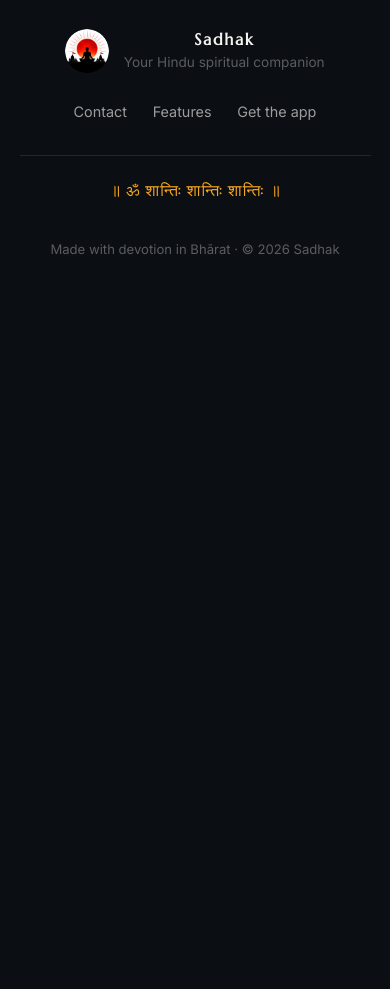
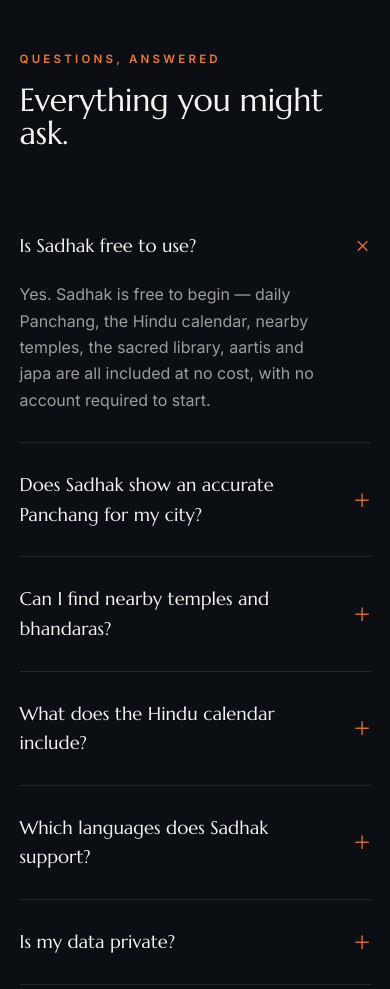
Before and after one commit to Soumoditya/sadhak-web, a plain HTML site: page index.html in a window 390 px wide. Shown: the part 7978-8967 px from the top of the page. Before the commit the page ends 8278 px from the top, so only its background shows below. Drawn offline with nearby package versions, Linux system fonts and the light colour scheme; a web font is replaced by a local one.

Commit message:
feat(seo): FAQ section + FAQPage structured data for organic search reach

```diff
--- a/assets/styles.css
+++ b/assets/styles.css
@@ -254,6 +254,21 @@ h1,h2,h3{font-family:var(--serif);font-weight:400;line-height:1.02;letter-spacin
 .value__suffix{font-family:var(--serif);font-size:1.6rem;color:var(--saffron-2);margin-top:-1rem}
 .value__label{color:var(--muted);font-size:.9rem;margin-top:.4rem;letter-spacing:.02em}
 
+/* ============ FAQ ============ */
+.faq{padding:clamp(4rem,9vw,7rem) 0}
+.faq__list{max-width:820px;margin:0 auto;padding:0 clamp(1.2rem,5vw,3rem)}
+.faq__item{border-bottom:1px solid var(--line);padding:.4rem 0}
+.faq__item summary{cursor:pointer;list-style:none;padding:1.3rem 2.4rem 1.3rem 0;position:relative;
+  font-family:var(--serif);font-size:clamp(1.15rem,3vw,1.5rem);color:var(--ivory);transition:color .3s}
+.faq__item summary::-webkit-details-marker{display:none}
+.faq__item summary::after{content:"+";position:absolute;right:0;top:50%;transform:translateY(-50%);
+  font-size:1.6rem;color:var(--saffron-2);transition:transform .3s var(--ease)}
+.faq__item[open] summary::after{transform:translateY(-50%) rotate(45deg)}
+.faq__item summary:hover{color:var(--saffron-2)}
+.faq__item p{color:var(--muted);font-size:1rem;line-height:1.65;padding:0 2.4rem 1.4rem 0;
+  max-width:64ch;animation:faqIn .4s var(--ease)}
+@keyframes faqIn{from{opacity:0;transform:translateY(-6px)}to{opacity:1;transform:none}}
+
 /* ============ CTA ============ */
 .cta{padding:clamp(5rem,12vw,9rem) clamp(1.2rem,5vw,3rem);text-align:center;overflow:hidden}
 .cta__inner{position:relative;max-width:640px;margin:0 auto}
--- a/index.html
+++ b/index.html
@@ -33,7 +33,7 @@
   <link rel="preconnect" href="https://fonts.gstatic.com" crossorigin />
   <link href="https://fonts.googleapis.com/css2?family=Marcellus&family=Cormorant+Garamond:ital,wght@0,400;0,500;0,600;1,400&family=Inter:wght@400;500;600;700&family=Tiro+Devanagari+Hindi&display=swap" rel="stylesheet" />
 
-  <link rel="stylesheet" href="/assets/styles.css?v=3" />
+  <link rel="stylesheet" href="/assets/styles.css?v=4" />
 
   <!-- Structured data -->
   <script type="application/ld+json">
@@ -45,6 +45,18 @@
     "applicationCategory": "LifestyleApplication",
     "description": "A modern Hindu spiritual companion — Panchang, calendar, temples, library, aarti, japa and community.",
     "offers": { "@type": "Offer", "price": "0", "priceCurrency": "INR" }
+  }
+  </script>
+  <script type="application/ld+json">
+  {
+    "@context": "https://schema.org",
+    "@type": "FAQPage",
+    "mainEntity": [
+      { "@type": "Question", "name": "Is Sadhak free to use?", "acceptedAnswer": { "@type": "Answer", "text": "Yes. Sadhak is free to begin — daily Panchang, the Hindu calendar, nearby temples, the sacred library, aartis and japa are all included at no cost." } },
+      { "@type": "Question", "name": "Does Sadhak show an accurate Panchang for my city?", "acceptedAnswer": { "@type": "Answer", "text": "Yes. Sadhak computes tithi, nakshatra, yoga, karana and muhurats from real astronomical calculation for your exact location, sunrise and timezone." } },
+      { "@type": "Question", "name": "Can I find nearby temples?", "acceptedAnswer": { "@type": "Answer", "text": "Yes. Sadhak opens a live interactive map of Hindu temples around you with search, filters and directions." } },
+      { "@type": "Question", "name": "Which languages does Sadhak support?", "acceptedAnswer": { "@type": "Answer", "text": "Sadhak supports major Indian languages including Hindi, Bengali, Marathi, Gujarati, Tamil, Telugu, Kannada, Malayalam, Punjabi, Assamese and Odia." } }
+    ]
   }
   </script>
 </head>
@@ -288,6 +300,40 @@
     </section>
   </main>
 
+    <!-- ░░ FAQ (SEO) ░░ -->
+    <section class="faq" id="faq">
+      <div class="section-head reveal">
+        <span class="kicker">Questions, answered</span>
+        <h2>Everything you might ask.</h2>
+      </div>
+      <div class="faq__list">
+        <details class="faq__item reveal" open>
+          <summary>Is Sadhak free to use?</summary>
+          <p>Yes. Sadhak is free to begin — daily Panchang, the Hindu calendar, nearby temples, the sacred library, aartis and japa are all included at no cost, with no account required to start.</p>
+        </details>
+        <details class="faq__item reveal">
+          <summary>Does Sadhak show an accurate Panchang for my city?</summary>
+          <p>Yes. Sadhak computes tithi, nakshatra, yoga, karana and muhurats from real astronomical calculation for your exact location, sunrise, sunset and timezone — so your daily Hindu Panchang is precise, not a copied almanac table.</p>
+        </details>
+        <details class="faq__item reveal">
+          <summary>Can I find nearby temples and bhandaras?</summary>
+          <p>Yes. Sadhak opens a live, interactive map of Hindu temples around you using your current location, with search, filters and directions — so you can discover and reach temples near you easily.</p>
+        </details>
+        <details class="faq__item reveal">
+          <summary>What does the Hindu calendar include?</summary>
+          <p>The living Hindu calendar highlights festivals, ekadashi, purnima, amavasya and auspicious days, with grooming and activity guidance tuned to the tithi — a practical Hindu festival calendar for the whole year.</p>
+        </details>
+        <details class="faq__item reveal">
+          <summary>Which languages does Sadhak support?</summary>
+          <p>Sadhak is being built for Bharat, with support planned across major Indian languages including Hindi, Bengali, Marathi, Gujarati, Tamil, Telugu, Kannada, Malayalam, Punjabi, Assamese and Odia.</p>
+        </details>
+        <details class="faq__item reveal">
+          <summary>Is my data private?</summary>
+          <p>Yes. Your practice is yours. Sadhak keeps data minimal and never sells it, and ads (where present) stay out of your reading, chanting and prayer.</p>
+        </details>
+      </div>
+    </section>
+
   <!-- ░░ FOOTER ░░ -->
   <footer class="footer">
     <div class="footer__brand">
@@ -308,6 +354,6 @@
 
   <div class="cursor" id="cursor" aria-hidden="true"></div>
 
-  <script src="/assets/main.js?v=3" defer></script>
+  <script src="/assets/main.js?v=4" defer></script>
 </body>
 </html>
```
